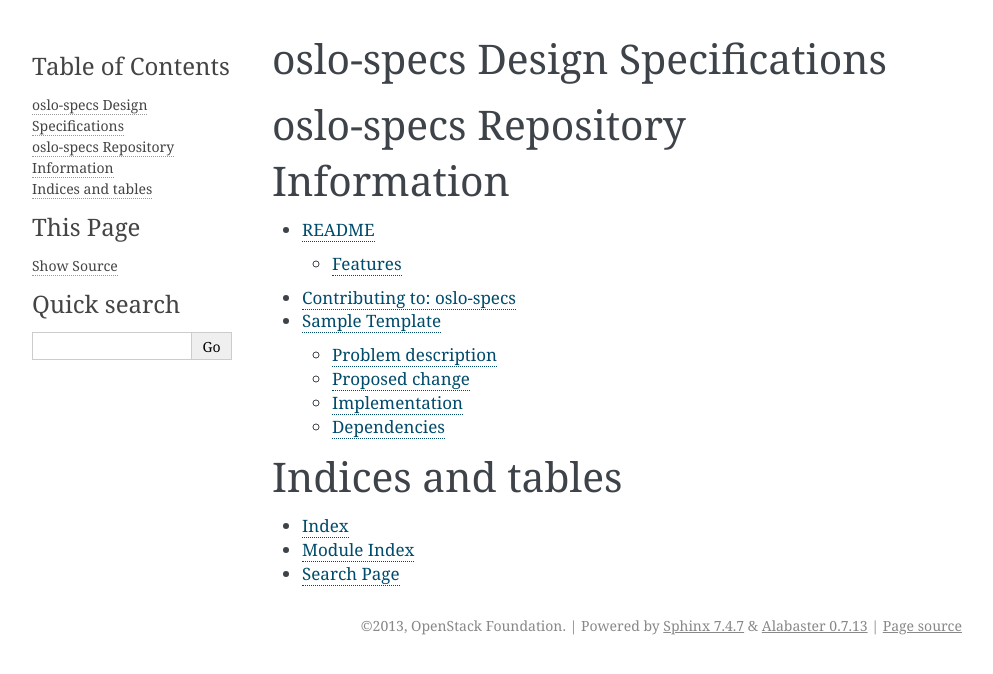
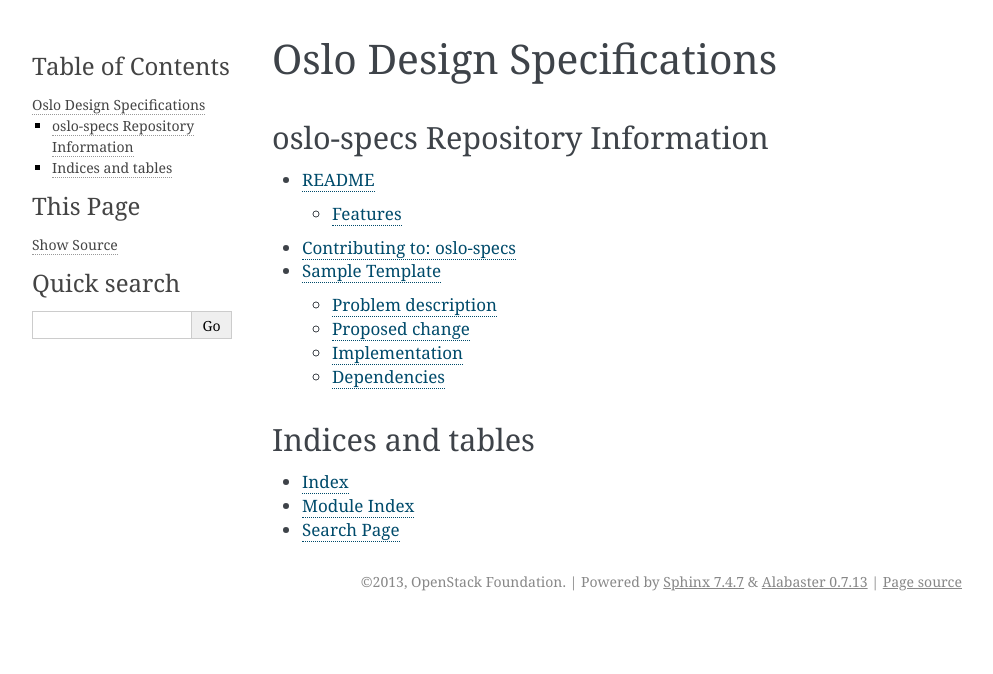
Before and after one commit to openstack/oslo-specs, a Sphinx documentation site: the page built from doc/source/index.rst, in a window 1280 px wide. Shown: the top 674 px of the page, without its empty margins (148-1141 px from the left). Built offline with Sphinx 7.4.7, drawn with Linux system fonts in a browser that asks for light colours.

```diff
--- a/doc/source/index.rst
+++ b/doc/source/index.rst
@@ -3,18 +3,19 @@
    You can adapt this file completely to your liking, but it should at least
    contain the root `toctree` directive.
 
-oslo-specs Design Specifications
-==================================================
+============================
+ Oslo Design Specifications
+============================
 
 .. toctree::
    :glob:
    :maxdepth: 2
 
-   ../../specs/*
+   specs/*
 
 
 oslo-specs Repository Information
-===================================================
+=================================
 
 .. toctree::
    :maxdepth: 2
```
Also changed, not shown: doc/source/template.rst (+10 -6 lines), specs/index.rst (added, +9 -0 lines), specs/juno/index.rst (added, +10 -0 lines), 2 other files.
